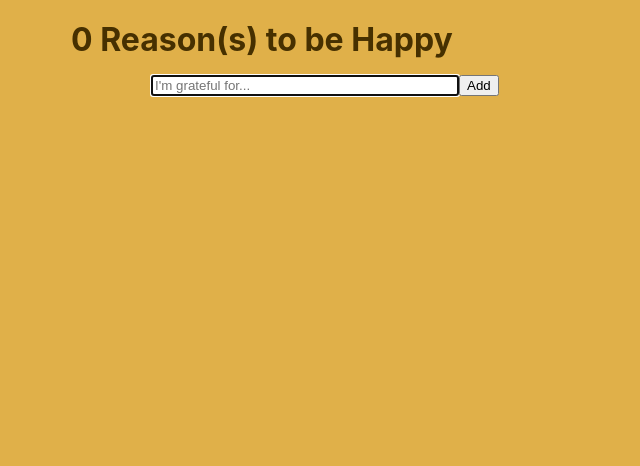
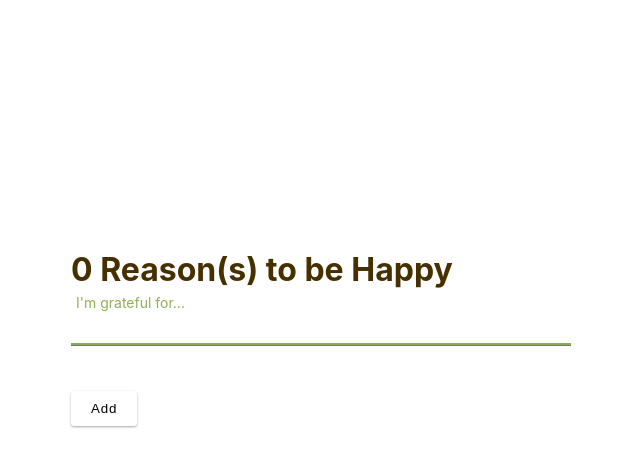
Before and after one commit to janessatran/gratitude-list, a React (Create React App) app: page / in a window 1280 px wide. Shown: the top 466 px of the page, without its empty margins (269-909 px from the left). Built offline with nearby package versions, Linux system fonts and the light colour scheme.

Commit message:
Updating input and buttons to use material-inspired design

```diff
--- a/package.json
+++ b/package.json
@@ -3,6 +3,8 @@
   "version": "0.1.0",
   "private": true,
   "dependencies": {
+    "@material/react-text-field": "^0.15.0",
+    "@material/textfield": "^3.1.0",
     "react": "^16.9.0",
     "react-dom": "^16.9.0",
     "react-scripts": "3.1.1"
--- a/src/App.css
+++ b/src/App.css
@@ -1,7 +1,10 @@
+
+
 html, body {
   height: 100%;
   color: rgb(70, 48, 0);
-  background: rgb(224, 176, 73);
+  background: rgb(255, 255, 255);
+  padding: 10%;
 }
 
 h1 {
@@ -9,13 +12,15 @@ h1 {
 }
 
 #main {
-  width: 600px;
+  width: 100%;
+  max-width: 600px;
   margin: 0 auto;
   text-align: left;
 }
 
 ul {
   list-style: none;
+  padding: 5%;
 }
 
 li {
@@ -26,12 +31,6 @@ ul>li:hover {
   background-color: #F5F5F5;
   opacity: 1;
 }
-
-.form-inline .form-control {
-  width: 50%;
-  margin-left: 80px;
-}
-
 
 .icon {
   margin: 6px 10px 6px 0;
@@ -52,7 +51,138 @@ ul>li:hover {
   max-height: inherit;
   opacity: 1;
 }
+/* form starting stylings ------------------------------- */
+.group 			  {
+  position:relative;
+  margin-bottom:45px;
+}
+input 	{
+  font-size:18px;
+  padding:10px 10px 10px 5px;
+  display:block;
+  width: 100%;
+  max-width: 500px;
+  box-sizing: border-box;
+  border:none;
+  border-bottom:1px solid #757575;
+}
+input:focus {
+  outline:none;
+}
 
-.close {
-  float: right;
+/* LABEL ======================================= */
+label 				 {
+  padding-top: 10px;
+  color:#999;
+  font-size:18px;
+  font-weight:normal;
+  position:absolute;
+  pointer-events:none;
+  left:5px;
+  top:10px;
+  transition:0.2s ease all;
+  -moz-transition:0.2s ease all;
+  -webkit-transition:0.2s ease all;
 }
+
+/* active state */
+input:focus ~ label, input:valid ~ label:after 		{
+  top:-20px;
+  font-size:14px;
+  color:rgb(146, 174, 82);
+}
+
+/* BOTTOM BARS ================================= */
+.bar 	{
+  position:relative;
+  display:block;
+  width:100%;
+  max-width: 500px;
+ }
+.bar:before, .bar:after 	{
+  content:'';
+  height:2px;
+  width:0;
+  bottom:1px;
+  position:absolute;
+  background:rgb(134, 174, 82);
+  transition:0.2s ease all;
+  -moz-transition:0.2s ease all;
+  -webkit-transition:0.2s ease all;
+}
+.bar:before {
+  left:50%;
+}
+.bar:after {
+  right:50%;
+}
+
+/* active state */
+input:focus ~ .bar:before, input:focus ~ .bar:after {
+  width:50%;
+}
+
+/* HIGHLIGHTER ================================== */
+.highlight {
+  position:absolute;
+  height:60%;
+  width:100px;
+  top:25%;
+  left:0;
+  pointer-events:none;
+  opacity:0.5;
+}
+
+/* active state */
+input:focus ~ .highlight {
+  -webkit-animation:inputHighlighter 0.3s ease;
+  -moz-animation:inputHighlighter 0.3s ease;
+  animation:inputHighlighter 0.3s ease;
+}
+
+/* ANIMATIONS ================ */
+@-webkit-keyframes inputHighlighter {
+	from { background:#5264AE; }
+  to 	{ width:0; background:transparent; }
+}
+@-moz-keyframes inputHighlighter {
+	from { background:#5264AE; }
+  to 	{ width:0; background:transparent; }
+}
+@keyframes inputHighlighter {
+	from { background:#5264AE; }
+  to 	{ width:0; background:transparent; }
+}
+
+/* buttons */
+.btn {
+  background: #fff;
+  color: mix(black, $muted-color, 25%);
+  border:none;
+  padding:10px 20px;
+  border-radius:3px;
+  letter-spacing:0.06em;
+  text-transform: ppercase;
+  text-decoration:none;
+  outline:none;
+  box-shadow: 0 1px 3px rgba(0, 0, 0, 0.12), 0 1px 2px rgba(0, 0, 0, 0.24);
+  transition: all 0.3s cubic-bezier(.25, .8, .25, 1);
+
+  &:hover {
+    color: mix(black, $muted-color, 30%);
+    box-shadow: 0 7px 14px rgba(0, 0, 0, 0.18), 0 5px 5px rgba(0, 0, 0, 0.12);
+  }
+  &.btn-link {
+    background: $hl-color;
+    color: mix(white, $hl-color, 80%);
+    &:hover {
+      background: darken($hl-color, 5%);
+      color: mix(white, $hl-color, 85%);
+    }
+  }
+}
+
+.btn-box {
+  text-align: center;
+  margin: 50px 0;
+}
--- a/src/App.js
+++ b/src/App.js
@@ -52,11 +52,12 @@ class GratitudeListItem extends React.Component {
           </span>
           <button
             type="button"
-            className="close"
+            className="btn"
             onClick={this.onClickDelete}
           >
             remove
           </button>
+
         </div>
       </li>
     )
@@ -89,17 +90,20 @@ class GratitudeForm extends React.Component {
         onSubmit={this.onSubmit}
         className="form-inline"
       >
-        <input
-          type="text"
-          ref="itemName"
-          className="form-control"
-          placeholder="I'm grateful for..."
-        />
+        <div class="group">
+          <input
+            type="text"
+            ref="itemName"
+          />
+          <span class="highlight"></span>
+          <span class="bar"></span>
+          <label>I'm grateful for...</label>
+        </div>
         <button
           type="submit"
           className="btn btn-md btn-default">Add
       </button>
-      </form>
+      </form >
     );
   }
 }
```
Also changed, not shown: 1 other file (tests, documents, lock files or other folders).
